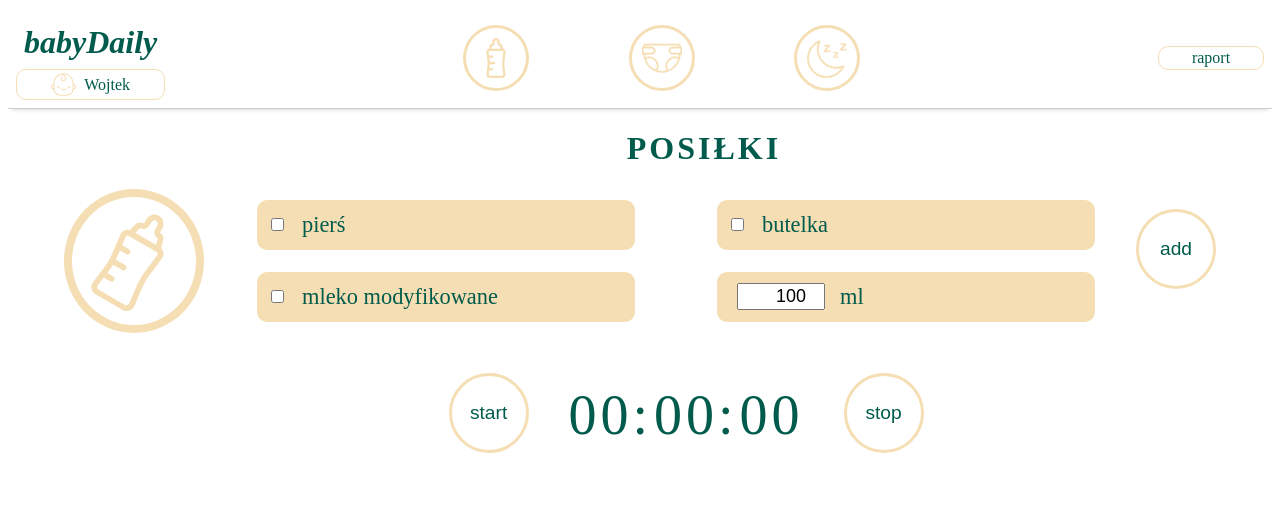
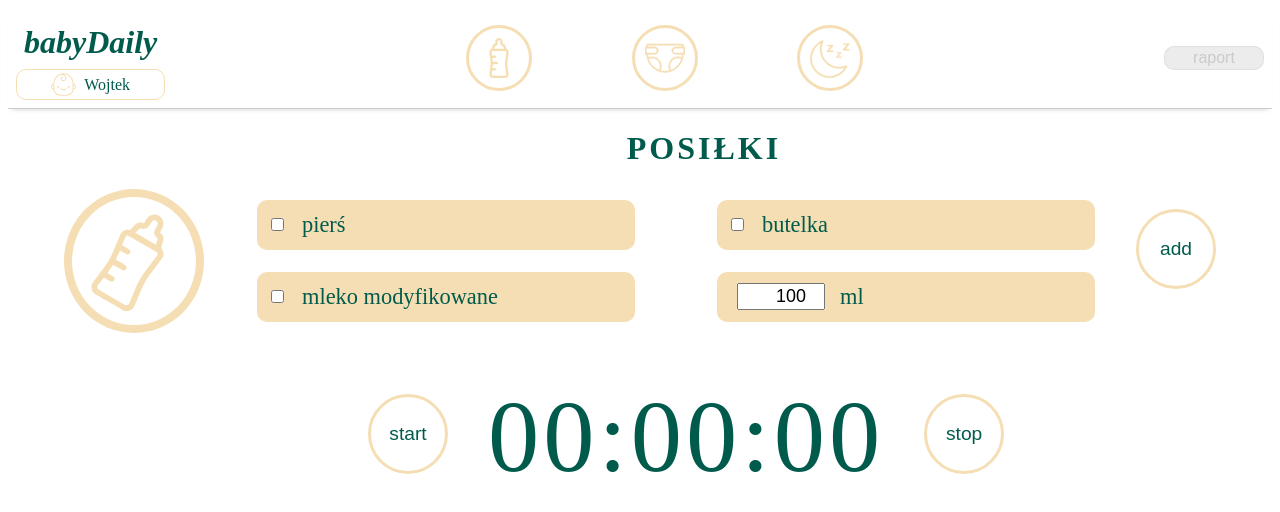
Before and after one commit to michalPastewski/babyDaily_app, a React (Create React App) app: page /meal in a window 1280 px wide. Shown: the top 512 px of the page. Built offline with nearby package versions, Linux system fonts and the light colour scheme.

Commit message:
FEAT: added working stopwatch

```diff
--- a/package.json
+++ b/package.json
@@ -6,6 +6,7 @@
     "@testing-library/jest-dom": "^5.11.9",
     "@testing-library/react": "^11.2.3",
     "@testing-library/user-event": "^12.6.2",
+    "classnames": "^2.2.6",
     "react": "^17.0.1",
     "react-dom": "^17.0.1",
     "react-router-dom": "^5.2.0",
--- a/src/components/Navigation.js
+++ b/src/components/Navigation.js
@@ -1,5 +1,6 @@
-import react from 'react';
+import React from 'react';
 import { NavLink } from "react-router-dom";
+import className from 'classnames';
 import styles from'../styles/navigation.module.css';
 
 import bottleImg from '../assets/icons/feeding-bottle.svg';
@@ -29,7 +30,15 @@ const Navigation = () => {
                <img src={moon} className={styles.navigation__list__img} />
             </NavLink>
          </div>
-         <div className={styles.navigation__item}><span>raport</span></div>
+         <button className={className({
+            [styles.navigation__item]: true,
+            [styles.navigation__button]: false,
+            [styles.navigation__button__disabled]: true,})
+         }
+            disabled={true}
+         >
+            raport
+         </button>
       </nav>
    )
 }
--- a/src/components/Stopper.js
+++ /dev/null
@@ -1,20 +0,0 @@
-import {React, useState} from 'react';
-import '../styles/app.css';
-
-const Stopper = () => {
-  const [hours, setNewHours] = useState(0);
-  const [minutes, setNewMinutes] = useState(0);
-  const [seconds, setNewSeconds] = useState(0);
-
-  const timeSetting = (elm) => (elm >= 10) ? elm : `0${elm}`;
-
-  return (
-    <div className="stopper">
-      <div>{timeSetting(hours)}<span>:</span></div>
-      <div>{timeSetting(minutes)}<span>:</span></div>
-      <div>{timeSetting(seconds)}</div>
-    </div>
-  );
-}
-
-export default Stopper;
--- /dev/null
+++ b/src/components/Stopwatch.js
@@ -0,0 +1,44 @@
+import {React, useState, useRef } from 'react';
+
+import Button from '../components/Button';
+import Timer from './Timer';
+
+const Stopwatch = () => {
+  const [timer, setTimer] = useState(0);
+  const [isActive, setIsActive] = useState(false);
+  const [isPause, setIsPause] = useState(false);
+  const countRef = useRef(null);
+
+  const startTimer = () => {
+    setIsActive(true);
+    setIsPause(false);
+    countRef.current = setInterval(() => {
+      setTimer((timer) => timer + 1);
+    }, 1000);
+  }
+
+  const stopTimer = () => {
+    setIsActive(false);
+    setIsPause(false);
+    clearInterval(countRef.current);
+    setTimer(0);
+  }
+
+  const handlePause = () => {
+    setIsPause(true);
+    clearInterval(countRef.current);
+  }
+
+  return (
+    <>
+    {isActive && !isPause
+      ? <Button title="pause" onClick={handlePause} />
+      : <Button title="start" onClick={startTimer} />
+    }
+      <Timer time={timer}/>
+      <Button title="stop" onClick={stopTimer} />
+    </>
+  );
+}
+
+export default Stopwatch;
--- /dev/null
+++ b/src/components/Timer.js
@@ -0,0 +1,18 @@
+import React from 'react';
+import styles from '../styles/meal.module.css';
+
+const Timer = ({time}) => {
+  const timeSetting = (elm) => (elm >= 10) ? elm : `0${elm}`;
+
+  const seconds = timeSetting(Math.floor(time % 60));
+  const minutes = timeSetting(Math.floor((time / 60) % 60));
+  const hours = timeSetting(Math.floor(time / 3600));
+
+return (
+  <div className={styles.timer}>
+    <div>{`${hours}:${minutes}:${seconds}`}</div>
+  </div>
+);
+}
+
+export default Timer;
--- a/src/pages/Meal.js
+++ b/src/pages/Meal.js
@@ -6,7 +6,7 @@ import PageWrapper from "../components/PageWrapper";
 import PageIcon from "../components/PageIcon";
 import MealCheckbox from '../components/MealCheckbox';
 import Button from '../components/Button';
-import Stopper from '../components/Stopper';
+import Stopwatch from '../components/Stopwatch';
 
 const Meal = () => {
    return (
@@ -18,9 +18,7 @@ const Meal = () => {
          </section>
 
          <section className={styles.active__section}>
-            <Button title="start" />
-            <Stopper />
-            <Button title="stop" />
+            <Stopwatch />
          </section>
       </PageWrapper>
    );
--- a/src/styles/app.css
+++ b/src/styles/app.css
@@ -32,8 +32,8 @@ html {
  }
 
 .icon__img {
-   width: 100px;
-   height: 100px;
+   width: min(100px, 8vw);
+   height: min(100px, 8vw);
    padding: 12px;
    transform: rotate(30deg);
  }
@@ -54,13 +54,3 @@ html {
  .button:active {
    transform: scale(.9);
  }
-
- .stopper {
-   width: 235px;
-   margin: 25px 40px 0;
-   font-size: 3.5em;
-   letter-spacing: 4px;
-
-   display: flex;
-   justify-content: space-between;
- }
--- a/src/styles/meal.module.css
+++ b/src/styles/meal.module.css
@@ -48,3 +48,9 @@
   justify-content: center;
   align-items: center;
 }
+
+.timer {
+  margin: 25px 40px 0;
+  font-size: 8vw;
+  letter-spacing: 4px;
+}
--- a/src/styles/navigation.module.css
+++ b/src/styles/navigation.module.css
@@ -37,6 +37,26 @@
   display: flex;
   justify-content: center;
   align-items:  center;
+}
+
+.navigation__button {
+  color: var(--font-color);
+  background-color: transparent;
+  outline: none;
+}
+
+.navigation__button:hover {
+  background-color: var(--focus-color);
+}
+
+.navigation__button:active {
+  background-color: var(--secondary-color);
+}
+
+.navigation__button__disabled {
+  border-color: rgba(192, 192, 192, 0.3);
+  color: rgba(126, 126, 126, .3);
+  background-color: rgba(192, 192, 192, 0.3);
 }
 
 .navigation__item__img {
```
Also changed, not shown: 1 other file (tests, documents, lock files or other folders).
